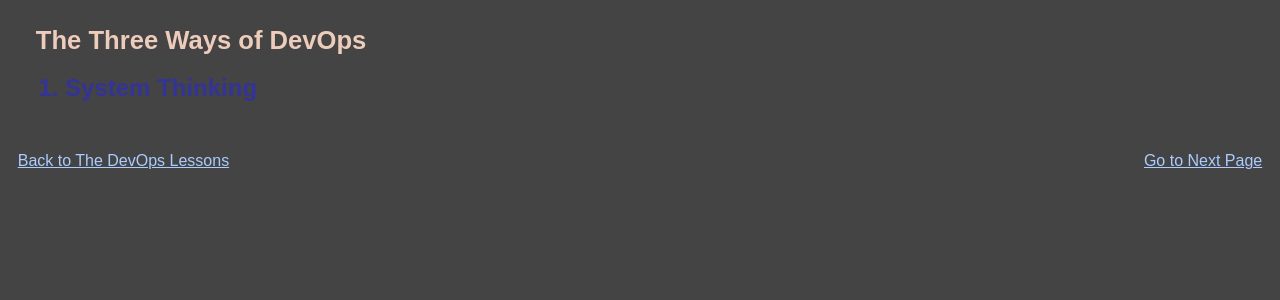
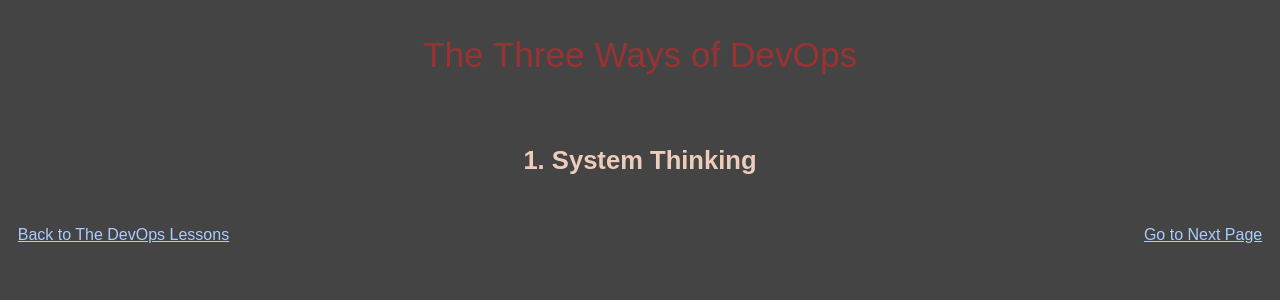
Before and after one commit to YangLou1/TheDevOpsCourse, a Django app: template quiz/templates/quiz/lesson1.html in a window 1280 px wide. Shown: the part 128-428 px from the top of the page. Run offline with Django 3.2, Linux system fonts and the light colour scheme; the template is opened without the code that fills it, so the values that code supplies are empty.

Commit message:
Change the style of lessons' pages

```diff
--- a/quiz/templates/quiz/lesson1.html
+++ b/quiz/templates/quiz/lesson1.html
@@ -3,8 +3,8 @@
     <div class="module">
         {% if error_message %}<p><strong>{{ error_message }}</strong></p>{% endif %}
 
-        <h3>The Three Ways of DevOps</h3>
-        <h4>1. System Thinking</h4>
+        <h1>The Three Ways of DevOps</h1>
+        <h3 style="text-align: center;">1. System Thinking</h3>
         <br><br>
         <div style="float: left;">
             &nbsp;&nbsp;&nbsp;
--- a/quiz/templates/quiz/lesson11.html
+++ b/quiz/templates/quiz/lesson11.html
@@ -3,8 +3,8 @@
     <div class="module">
         {% if error_message %}<p><strong>{{ error_message }}</strong></p>{% endif %}
 
-        <h3>The Three Ways of DevOps</h3>
-        <h4>2. Amplify Feedback Loops</h4>
+        <h1>The Three Ways of DevOps</h1>
+        <h3 style="text-align: center;">2. Amplify Feedback Loops</h3>
         </br></br>
         <div style="float: left;">
             &nbsp;&nbsp;&nbsp;
--- a/quiz/templates/quiz/lesson12.html
+++ b/quiz/templates/quiz/lesson12.html
@@ -3,8 +3,8 @@
     <div class="module">
         {% if error_message %}<p><strong>{{ error_message }}</strong></p>{% endif %}
 
-        <h3>The Three Ways of DevOps</h3>
-        <h4>3. Culture of Continual Experimentation and Learning</h4>
+        <h1>The Three Ways of DevOps</h1>
+        <h3 style="text-align: center;">3. Culture of Continual Experimentation and Learning</h3>
         <figure>
             <iframe width="600" height="400"
                     src="https://www.youtube.com/embed/3uVdRpjn8iA" frameborder="0"
--- a/quiz/templates/quiz/lesson2.html
+++ b/quiz/templates/quiz/lesson2.html
@@ -3,8 +3,8 @@
     <div class="module">
         {% if error_message %}<p><strong>{{ error_message }}</strong></p>{% endif %}
 
-        <h3>The Small Batches Principle</h3>
-        <h4>Doing work in small batches other than big batches.</h4>
+        <h1>The Small Batches Principle</h1>
+        <h3 style="text-align: center;">Doing work in small batches other than big batches.</h3>
         </br></br>
         <div style="float: left;">
             &nbsp;&nbsp;&nbsp;
--- a/quiz/templates/quiz/lesson21.html
+++ b/quiz/templates/quiz/lesson21.html
@@ -3,8 +3,8 @@
     <div class="module">
         {% if error_message %}<p><strong>{{ error_message }}</strong></p>{% endif %}
 
-        <h3>Minimum Viable Product</h3>
-        <h4>Delivering some values as soon as possible.</h4>
+        <h1>Minimum Viable Product</h1>
+        <h3 style="text-align: center;">Delivering some values as soon as possible.</h3>
         </br></br>
         <div style="float: left;">
             &nbsp;&nbsp;&nbsp;
```
